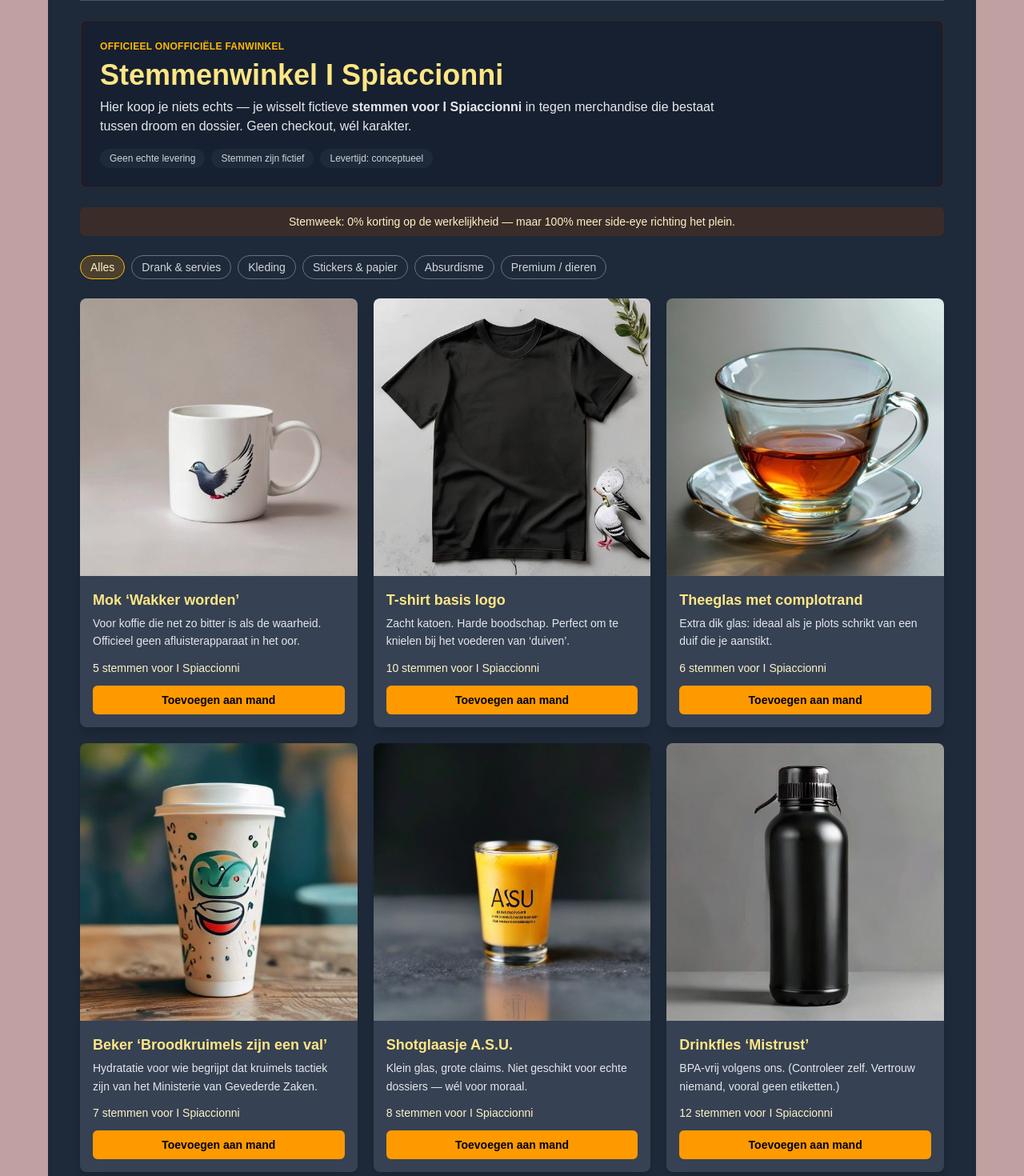
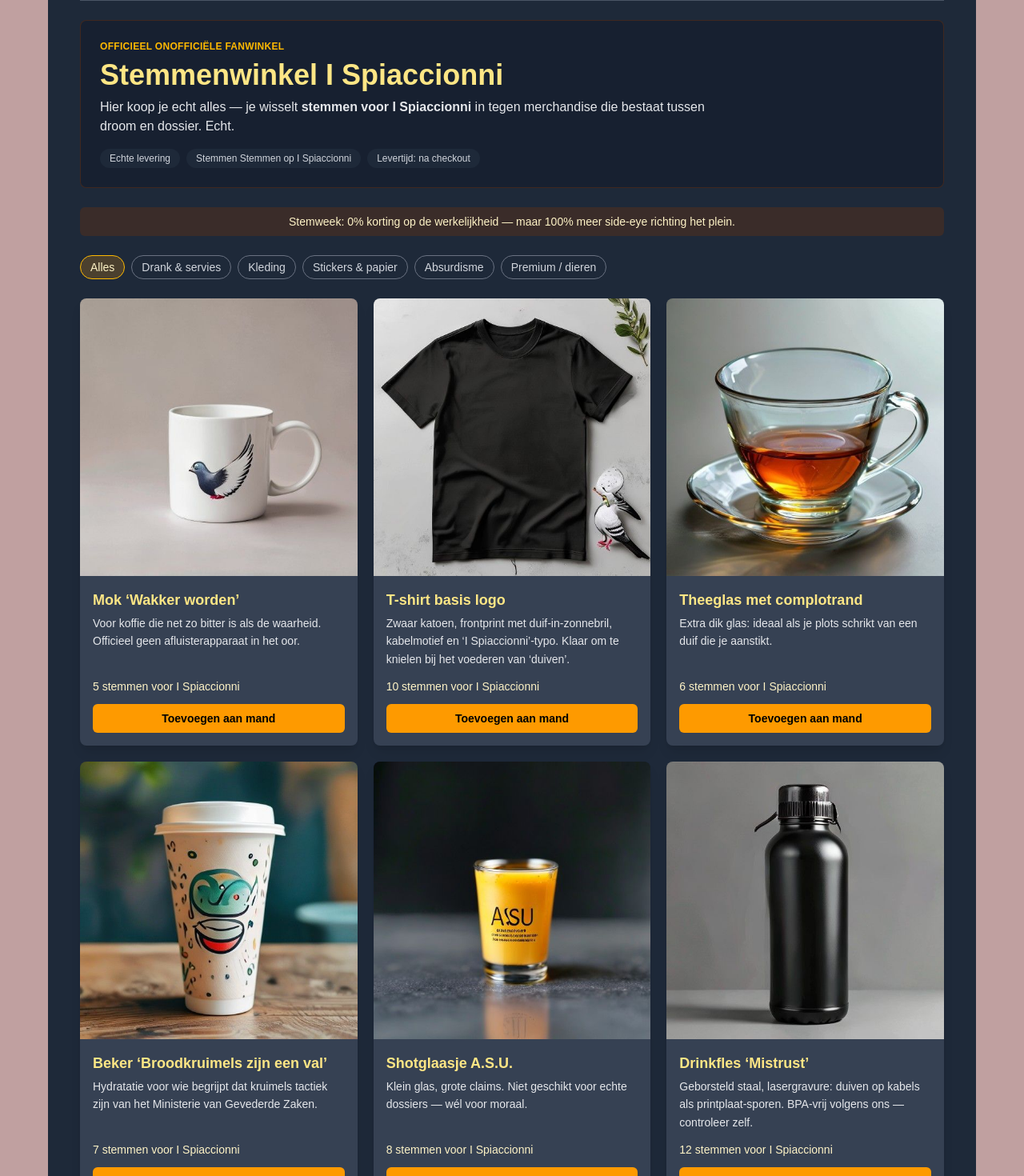
Before and after one commit to JasperRutten1/ispiaccionni, a Next.js app in the folder ispiaccionni-website/: page /winkel in a window 1280 px wide. Shown: the part 240-1710 px from the top of the page at 80% size. Built offline with nearby package versions, Linux system fonts and the light colour scheme.

Commit message:
extra changes

```diff
--- a/ispiaccionni-website/components/winkel/CheckoutView.tsx
+++ b/ispiaccionni-website/components/winkel/CheckoutView.tsx
@@ -43,10 +43,10 @@ export function CheckoutView() {
 
   return (
     <div className="mx-auto flex max-w-2xl flex-col gap-6">
-      <h1 className="text-3xl font-semibold text-amber-200">Afrekenen (nep)</h1>
+      <h1 className="text-3xl font-semibold text-amber-200">Afrekenen</h1>
       <p className="text-sm text-gray-300">
-        Dit formulier doet letterlijk niks met je data — het is theater. Je bestelling bestaat
-        enkel in je hoofd en in deze browser.
+        Dit formulier doet letterlijk niks met je data — Zover jij weet. Je bestelling bestaat
+        enkel in je hoofd en in deze browser. Maar het is echt.
       </p>
 
       <section className="rounded-lg bg-gray-700 p-4">
@@ -97,7 +97,7 @@ export function CheckoutView() {
           type="submit"
           className="mt-2 rounded-md bg-amber-500 px-4 py-3 font-semibold text-black hover:bg-amber-400"
         >
-          Bevestig bestelling (fake)
+          Bevestig bestelling
         </button>
       </form>
 
--- a/ispiaccionni-website/components/winkel/MerchShop.tsx
+++ b/ispiaccionni-website/components/winkel/MerchShop.tsx
@@ -36,13 +36,13 @@ export function MerchShop() {
           Stemmenwinkel I Spiaccionni
         </h1>
         <p className="max-w-3xl text-gray-200">
-          Hier koop je niets echts — je wisselt fictieve <strong>stemmen voor I Spiaccionni</strong>{" "}
-          in tegen merchandise die bestaat tussen droom en dossier. Geen checkout, wél karakter.
+          Hier koop je echt alles — je wisselt <strong>stemmen voor I Spiaccionni</strong>{" "}
+          in tegen merchandise die bestaat tussen droom en dossier. Echt.
         </p>
         <ul className="mt-4 flex flex-wrap gap-2 text-xs text-gray-300">
-          <li className="rounded-full bg-gray-800 px-3 py-1">Geen echte levering</li>
-          <li className="rounded-full bg-gray-800 px-3 py-1">Stemmen zijn fictief</li>
-          <li className="rounded-full bg-gray-800 px-3 py-1">Levertijd: conceptueel</li>
+          <li className="rounded-full bg-gray-800 px-3 py-1">Echte levering</li>
+          <li className="rounded-full bg-gray-800 px-3 py-1">Stemmen Stemmen op I Spiaccionni</li>
+          <li className="rounded-full bg-gray-800 px-3 py-1">Levertijd: na checkout</li>
         </ul>
       </header>
 
@@ -60,8 +60,8 @@ export function MerchShop() {
 
       <footer className="rounded-lg border border-gray-600 bg-gray-900/40 p-4 text-sm text-gray-300">
         <p>
-          Deze winkel is satire. Er gaat geen geld, geen stemrecht en geen postduif de deur uit.
-          Productfoto’s kunnen AI-gegenereerd zijn; inhoudelijke nonsens is mensenwerk (of toch
+          Deze winkel is de enige echte. Er gaat geen geld, geen stemrecht en geen postduif de deur uit.
+          Productfoto’s kunnen echt zijn, denk jij dat alles echt is? inhoudelijke nonsens is mensenwerk (of toch
           duivenwerk — wie zal het zeggen).
         </p>
       </footer>
--- a/ispiaccionni-website/data/merch.ts
+++ b/ispiaccionni-website/data/merch.ts
@@ -37,10 +37,11 @@ export const MERCH_CATALOG: MerchItem[] = [
     id: 2,
     title: "T-shirt basis logo",
     shortDescription:
-      "Zacht katoen. Harde boodschap. Perfect om te knielen bij het voederen van ‘duiven’.",
+      "Zwaar katoen, frontprint met duif-in-zonnebril, kabelmotief en ‘I Spiaccionni’-typo. Klaar om te knielen bij het voederen van ‘duiven’.",
     votes: 10,
     category: "Kleding",
-    imagePrompt: "flat lay black t-shirt merchandise pigeon conspiracy funny print mockup",
+    imagePrompt:
+      "Ultra detailed black heavyweight cotton t-shirt flat lay weathered wood, intricate screen print pigeon in aviator shades CCTV glints in lenses, tangled power lines USB cord border cracked eggshell frame distressed newsprint collage, woven label Mistrust, moody rim light shallow DOF premium streetwear catalog 8k",
   },
   {
     id: 3,
@@ -73,10 +74,11 @@ export const MERCH_CATALOG: MerchItem[] = [
     id: 6,
     title: "Drinkfles ‘Mistrust’",
     shortDescription:
-      "BPA-vrij volgens ons. (Controleer zelf. Vertrouw niemand, vooral geen etiketten.)",
+      "Geborsteld staal, lasergravure: duiven op kabels als printplaat-sporen. BPA-vrij volgens ons — controleer zelf.",
     votes: 12,
     category: "Drank & servies",
-    imagePrompt: "metal water bottle matte black pigeon sticker product photography",
+    imagePrompt:
+      "Hyper detailed brushed stainless steel insulated bottle 750ml product photo, laser etched flock of pigeons on power lines as circuit traces, micro motto Trust No One, matte black rubber ring, condensation droplets, dark marble slab, dramatic side light, visible brushed metal grain macro, luxury water bottle aesthetic",
   },
   {
     id: 7,
@@ -100,10 +102,11 @@ export const MERCH_CATALOG: MerchItem[] = [
     id: 9,
     title: "Hoodie zwart deluxe",
     shortDescription:
-      "Capuchon diep genoeg om je identiteit te verbergen — of je schaamte na een slechte take.",
+      "Zwart fleece, capuchon met ton-sur-ton duivenveren-jacquard, borstpatch met laserduif. Verberg je identiteit — of je slechte take.",
     votes: 45,
     category: "Kleding",
-    imagePrompt: "black hoodie merchandise mockup minimal studio lighting",
+    imagePrompt:
+      "Luxury black heavyweight fleece hoodie flat lay, hood lining tonal jacquard overlapping pigeon feathers subtle antenna threads, chest embroidered pigeon silhouette patch red stitched laser glint eye, gunmetal cord eyelets chunky rib cuffs, triple softbox lighting extreme fleece texture macro, hype streetwear lookbook 8k",
   },
   {
     id: 10,
@@ -235,10 +238,11 @@ export const MERCH_CATALOG: MerchItem[] = [
     id: 24,
     title: "Rugzak mini",
     shortDescription:
-      "Compact genoeg voor een fles water en een map met ‘bewijs’ van 4 pagina’s.",
+      "Canvas mini-rugzak met goudbroodkruimel-borduursel en kleine duif — voor je fles water en je map van vier pagina’s ‘bewijs’.",
     votes: 55,
     category: "Kleding",
-    imagePrompt: "small black backpack streetwear product photo",
+    imagePrompt:
+      "Compact black waxed canvas mini backpack product shot, gold embroidery trail of bread crumbs to tiny dove on front pocket, zipper pulls like golden crumb nuggets, aged parchment tag faint conspiracy doodles, brass buckles mesh pocket, grey concrete floor crisp key light, streetwear accessory macro 8k",
   },
   {
     id: 25,
@@ -262,10 +266,11 @@ export const MERCH_CATALOG: MerchItem[] = [
     id: 27,
     title: "Zonnebril ‘Te dichtbij’",
     shortDescription:
-      "Donkere glazen voor wie de waarheid te fel vindt. UV-bescherming: volgens etiket ja.",
+      "Acetaat zwart, gegraveerde tempels met veer- en golfmotief; spiegellens reflecteert mini-duif. UV volgens etiket — twijfel is gezond.",
     votes: 70,
     category: "Kleding",
-    imagePrompt: "sunglasses product shot stylish black frames",
+    imagePrompt:
+      "Ultra macro black acetate sunglasses three quarter view, charcoal mirrored lenses reflect miniature pigeons and power lines, laser etched temples feather and radio wave filigree, velvet case corner bokeh, cinematic low key gradient, luxury eyewear campaign hyperdetail 8k",
   },
   {
     id: 28,
@@ -541,10 +546,11 @@ export const MERCH_CATALOG: MerchItem[] = [
     id: 58,
     title: "Polo premium",
     shortDescription:
-      "Netjes genoeg voor een gemeenteraad, gek genoeg voor een complotborrel.",
+      "Piqué zwart met ton-sur-ton duiven en broodkruimels in jacquard, knopen met subtiele pootafdruk. Gemeenteraad overdag, complotborrel ’s avonds.",
     votes: 42,
     category: "Kleding",
-    imagePrompt: "black polo shirt merchandise minimal product",
+    imagePrompt:
+      "Mannequin torso black premium cotton pique polo, tonal jacquard flying pigeons and scattered bread crumb dots on chest and sleeves, mother of pearl buttons tiny dove footprints etched, sleeve shield crest patch pigeon laurel wreath, crisp collar soft grey seamless backdrop fashion ecommerce hero 8k",
   },
 ];
 
```
